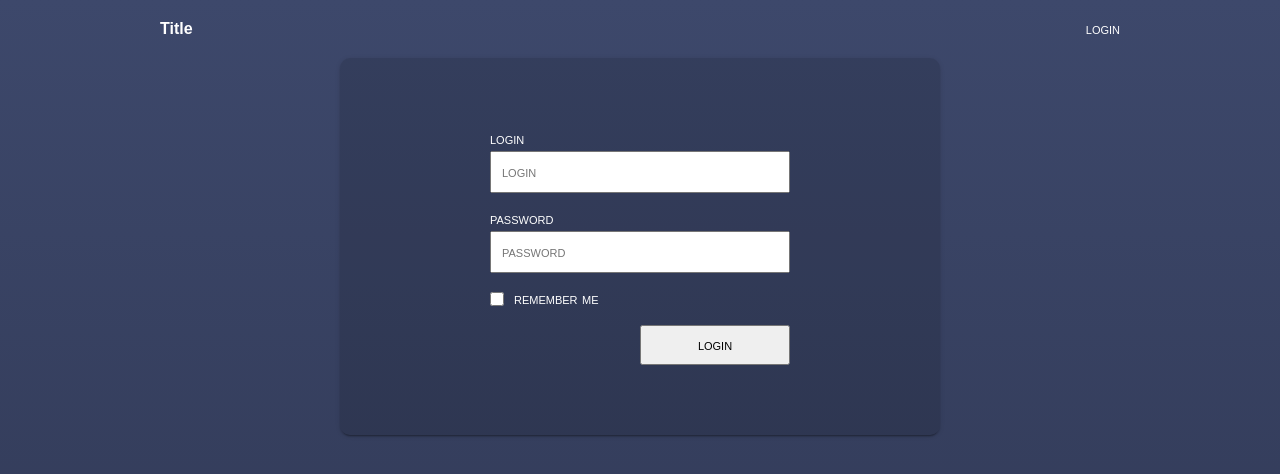
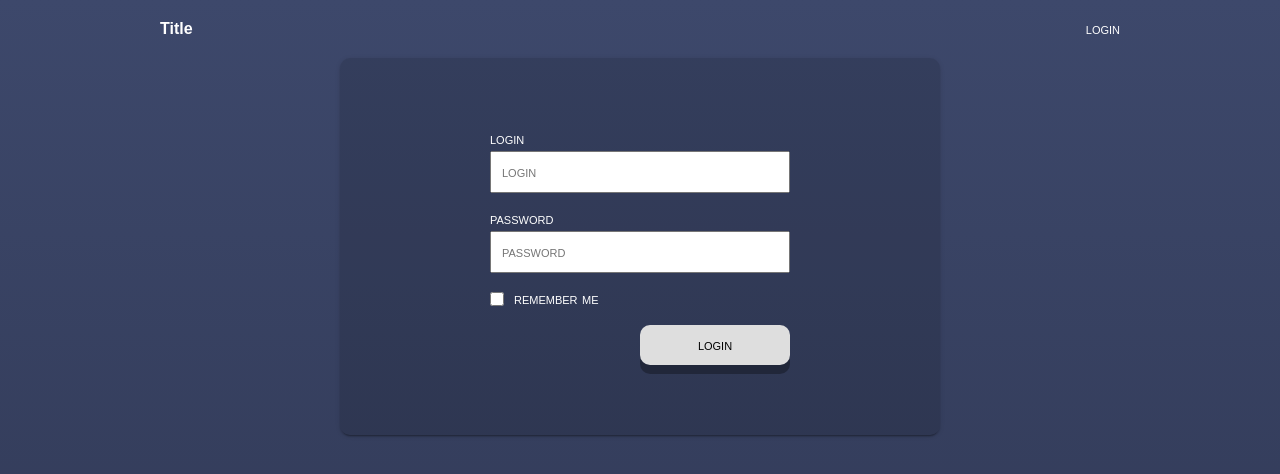
Before and after one commit to akai-org/hackyeah, a React (Create React App) app: page /login in a window 1280 px wide. Shown: the top 474 px of the page. Built offline with nearby package versions, Linux system fonts and the light colour scheme.

Commit message:
login button

```diff
--- a/src/components/LoginForm.css
+++ b/src/components/LoginForm.css
@@ -62,9 +62,32 @@ input::placeholder {
 .btn {
   width: 150px;
   height: 40px;
+  border-radius: 10px;
   cursor: pointer;
   outline: none;
+
   font-variant: small-caps;
   text-decoration: none;
   text-transform: lowercase;
+  box-shadow: 0 9px 0 rgba(0,0,0, .3);
+  position: relative;
+  overflow: hidden;
+  display: flex;
+  justify-content: center;
+  align-items: center;
+  background-color: rgba(222, 222, 222, 1);
+  top:0;
+  transition: all .3s;
+  border: none;
+  outline: none;
 }
+
+.btn:active{
+    box-shadow: 0 4px 0 rgba(0,0,0, .3);
+    top:8px;
+}
+
+.btn:hover{
+  cursor: pointer;
+  background-color: white;
+}
```
Also changed, not shown: src/components/Box.css (indentation only).
